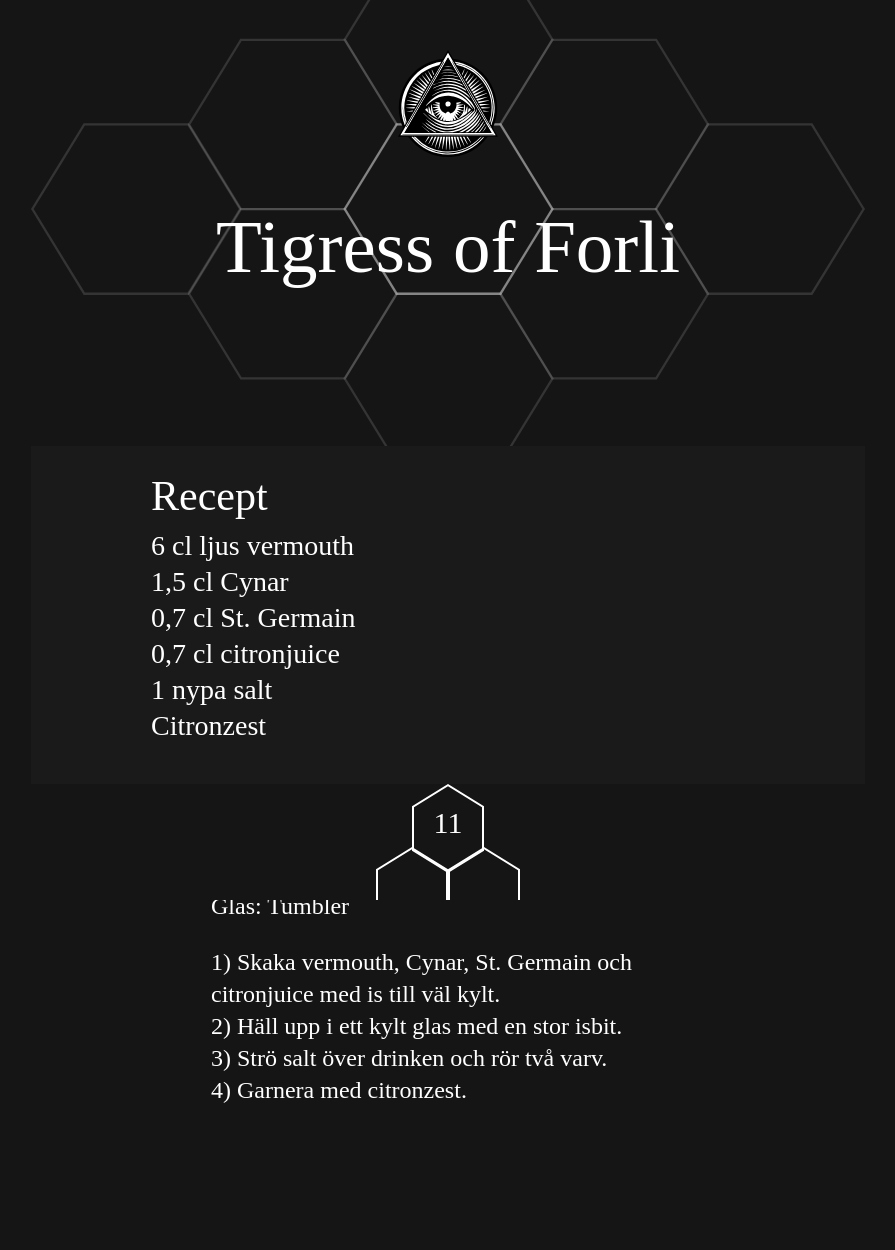
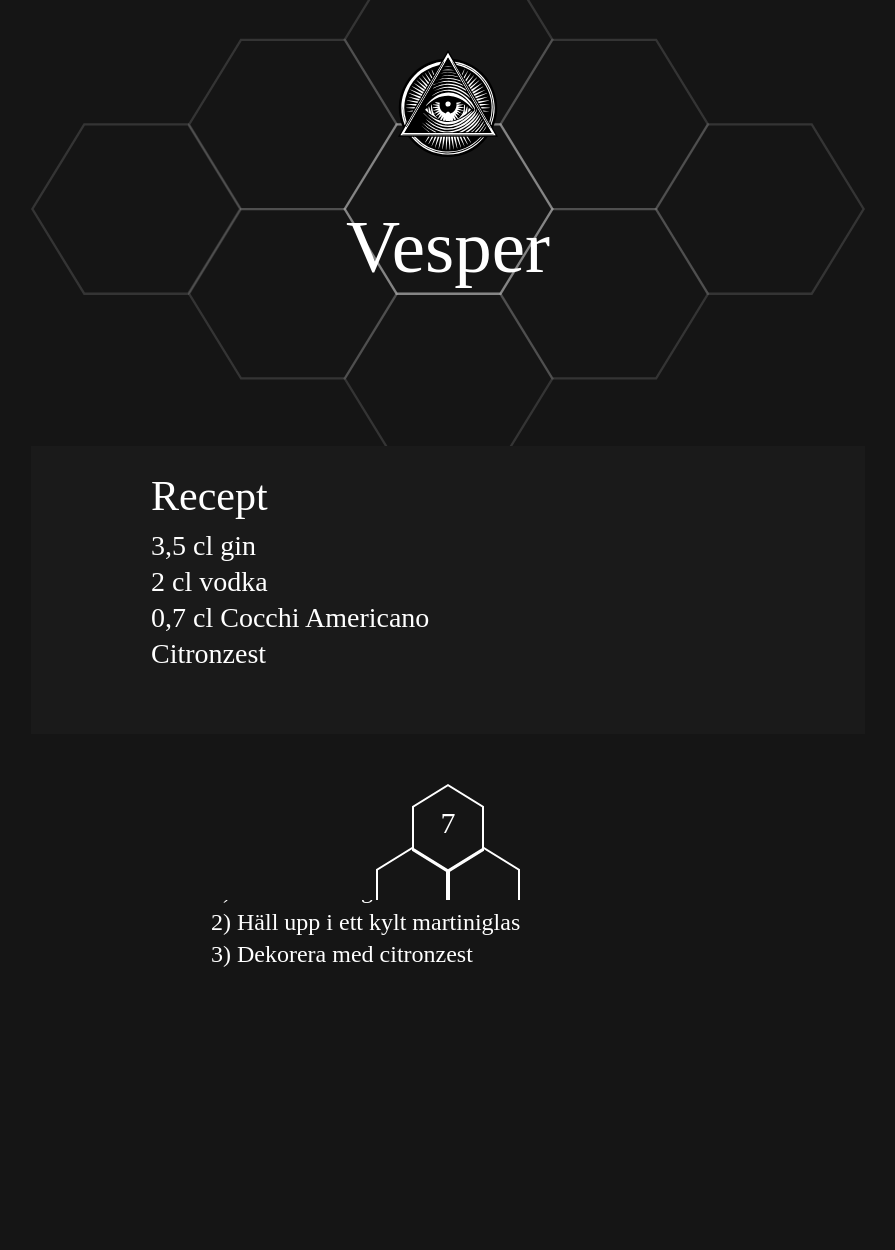
Before and after one commit to buffpojken/the-alchemy-archive, a Jekyll site: the page built from _drinks/vesper.md, in a window 1280 px wide. Shown: the whole page, without its empty margins (192-1087 px from the left). Built offline with Jekyll 4.4.1, drawn with Linux system fonts in a browser that asks for light colours; some web fonts are replaced; comment, search, counter and statistics services are not loaded; after the commit the page ends 1114 px from its top, so only the background shows below that.

Commit message:
reverted vesper-recipe

```diff
--- a/_drinks/vesper.md
+++ b/_drinks/vesper.md
@@ -1,19 +1,16 @@
 ---
-number: 11
-name: Tigress of Forli
+number: 7
+name: Vesper
 layout: drink
 ingredients:
-  - 6 cl ljus vermouth
-  - 1,5 cl Cynar
-  - 0,7 cl St. Germain
-  - 0,7 cl citronjuice
-  - 1 nypa salt
+  - 3,5 cl gin
+  - 2 cl vodka
+  - 0,7 cl Cocchi Americano
   - Citronzest
 ---
 
-Glas: Tumbler
+Glas: Martiniglas
 
-1) Skaka vermouth, Cynar, St. Germain och citronjuice med is till väl kylt.
-2) Häll upp i ett kylt glas med en stor isbit.
-3) Strö salt över drinken och rör två varv.
-4) Garnera med citronzest.
+1) Skaka alla ingredienser utom citronzest med is
+2) Häll upp i ett kylt martiniglas
+3) Dekorera med citronzest
```
Also changed, not shown: _drinks/tigress_of_forli.md (+19 -1 lines), index.html (+53 -5 lines), search.html (+0 -16 lines).
